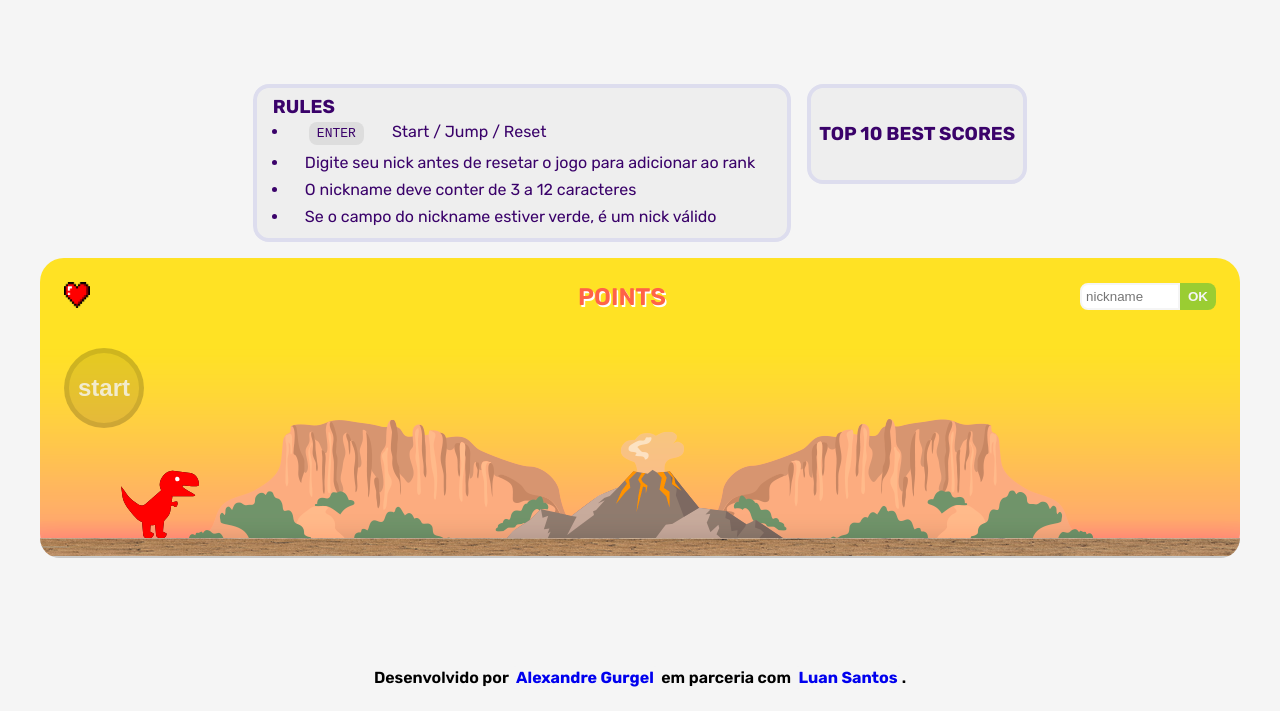
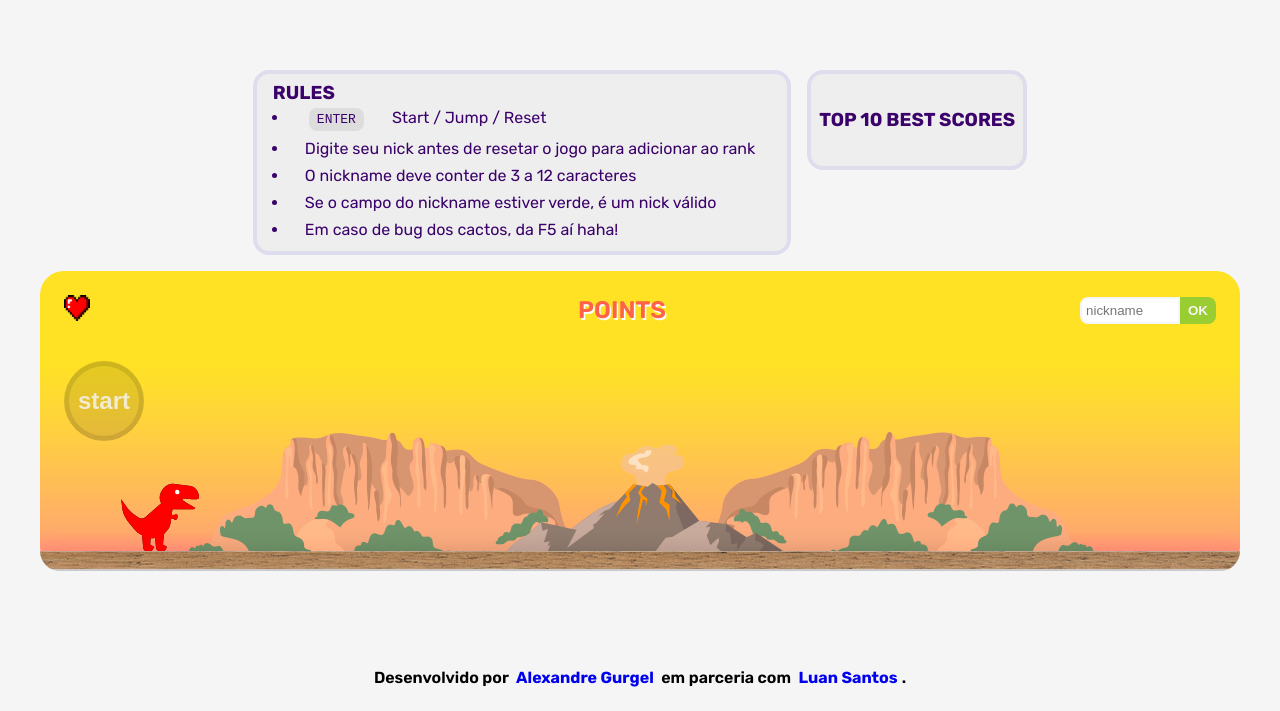
Before and after one commit to xandong/dininho-gamer, a plain HTML site: page index.html in a window 1280 px wide. Shown: the part 89-800 px from the top of the page. Drawn offline with nearby package versions, Linux system fonts and the light colour scheme; no server answers.

Commit message:
chore(rules): Regra acrescentada

```diff
--- a/index.html
+++ b/index.html
@@ -40,6 +40,7 @@
             </li>
             <li>O nickname deve conter de 3 a 12 caracteres</li>
             <li>Se o campo do nickname estiver verde, é um nick válido</li>
+            <li>Em caso de bug dos cactos, da F5 aí haha!</li>
             <li id="dica-mobile">
               <strong><small>DICA:</small></strong> Jogue com o celular deitado!
             </li>
```
